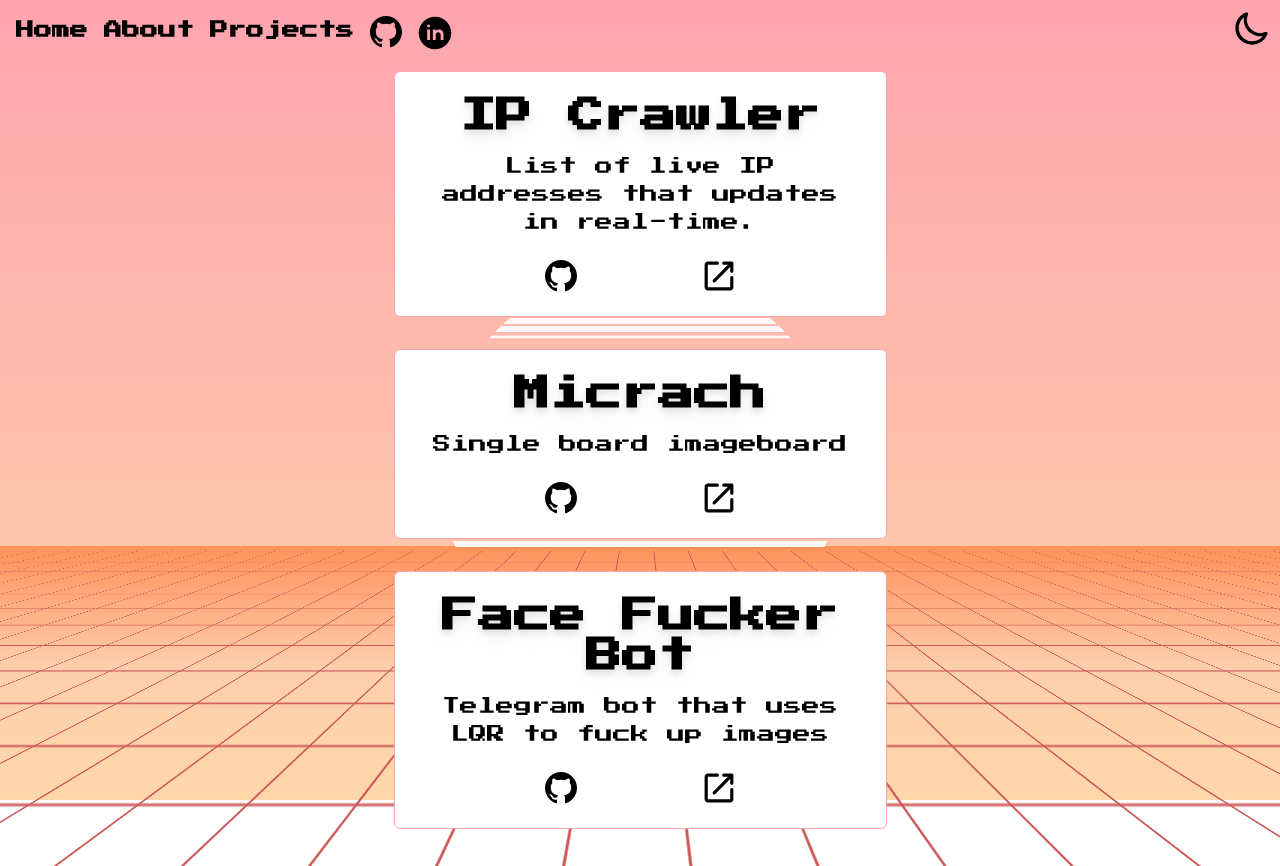
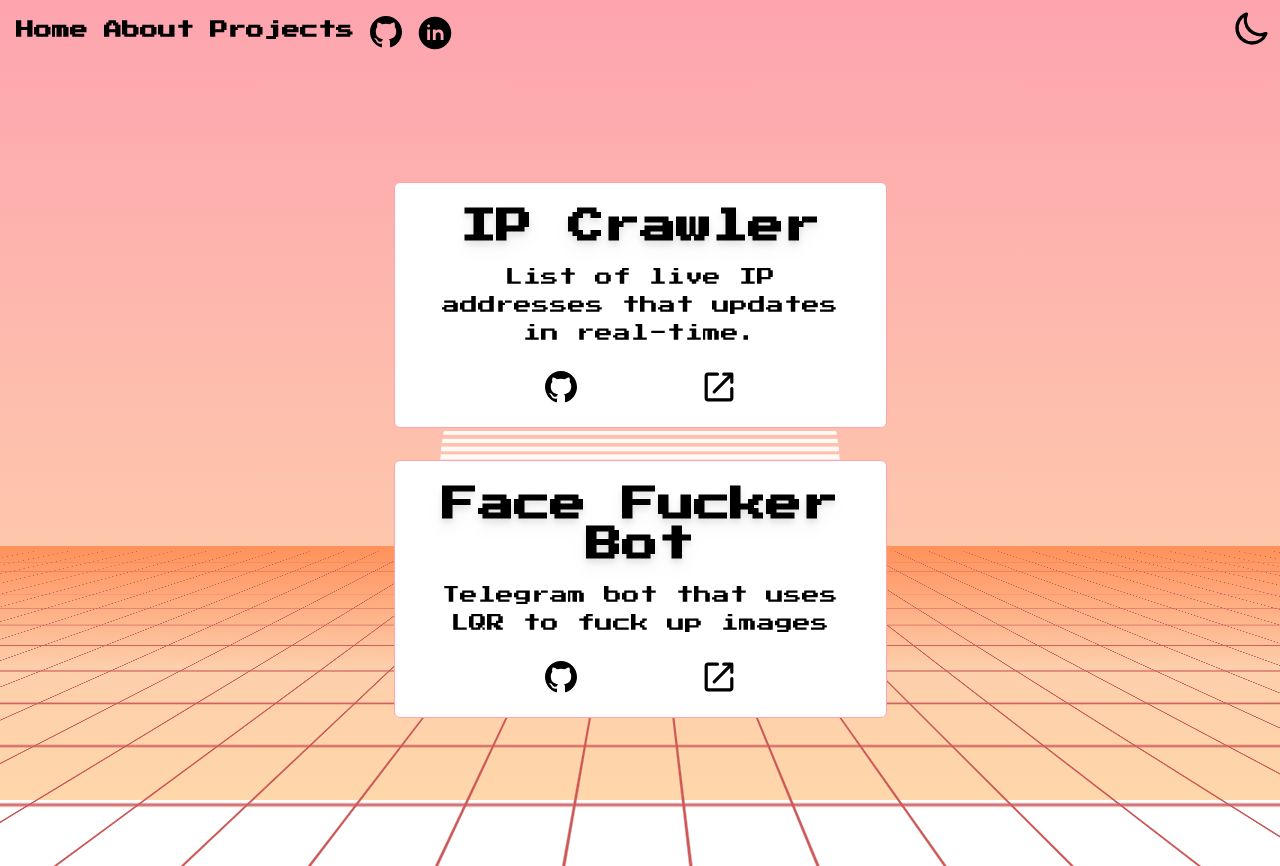
Before and after one commit to yanislav-igonin/me, a Next.js app: page /projects in a window 1280 px wide. Built offline with nearby package versions, Linux system fonts and the light colour scheme; no server answers.

Commit message:
remove micrach from projects

```diff
--- a/src/pages/projects.tsx
+++ b/src/pages/projects.tsx
@@ -8,11 +8,11 @@ const project = [{
   github: 'https://github.com/yanislav-igonin/ip-crawler-frontend',
   live: 'https://ips.h0b0.dev/',
 }, {
-  title: 'Micrach',
-  text: 'Single board imageboard',
-  github: 'https://github.com/yanislav-igonin/micrach',
-  live: 'https://micrach.igonin.dev/',
-}, {
+//   title: 'Micrach',
+//   text: 'Single board imageboard',
+//   github: 'https://github.com/yanislav-igonin/micrach',
+//   live: 'https://micrach.igonin.dev/',
+// }, {
   title: 'Face Fucker Bot',
   text: 'Telegram bot that uses LQR to fuck up images',
   github: 'https://github.com/yanislav-igonin/face-fucker-bot',
```
